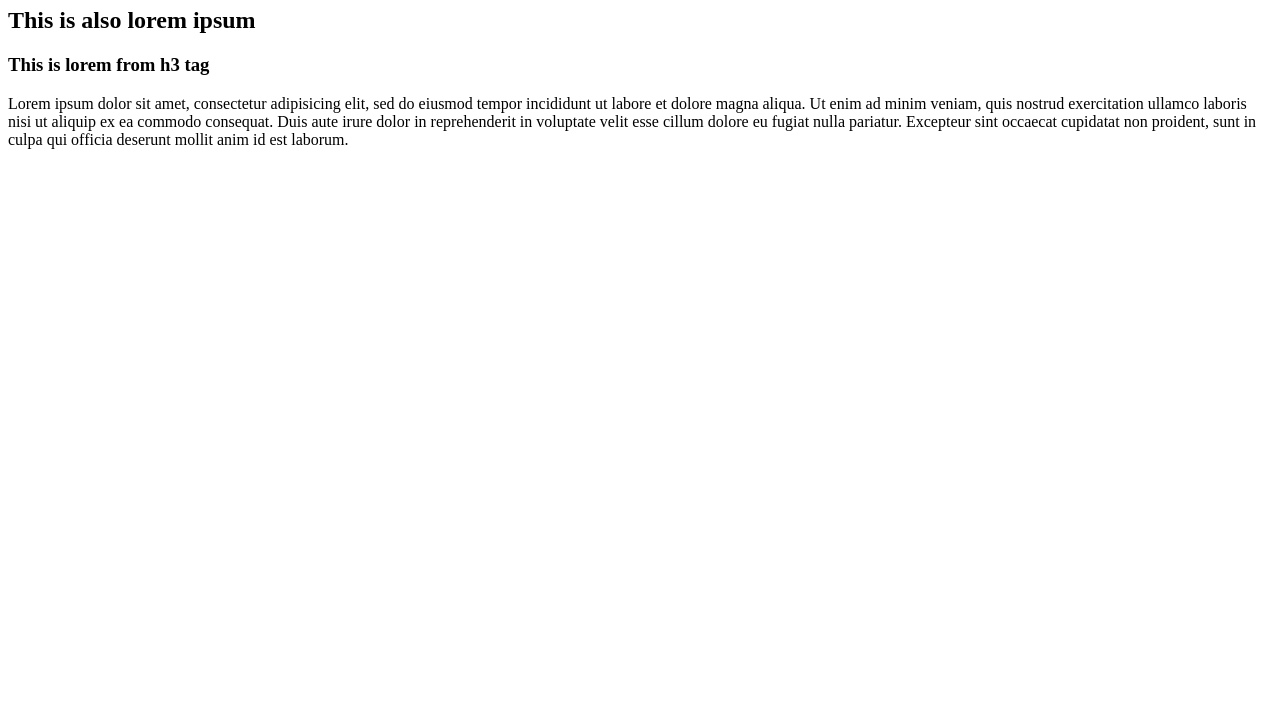
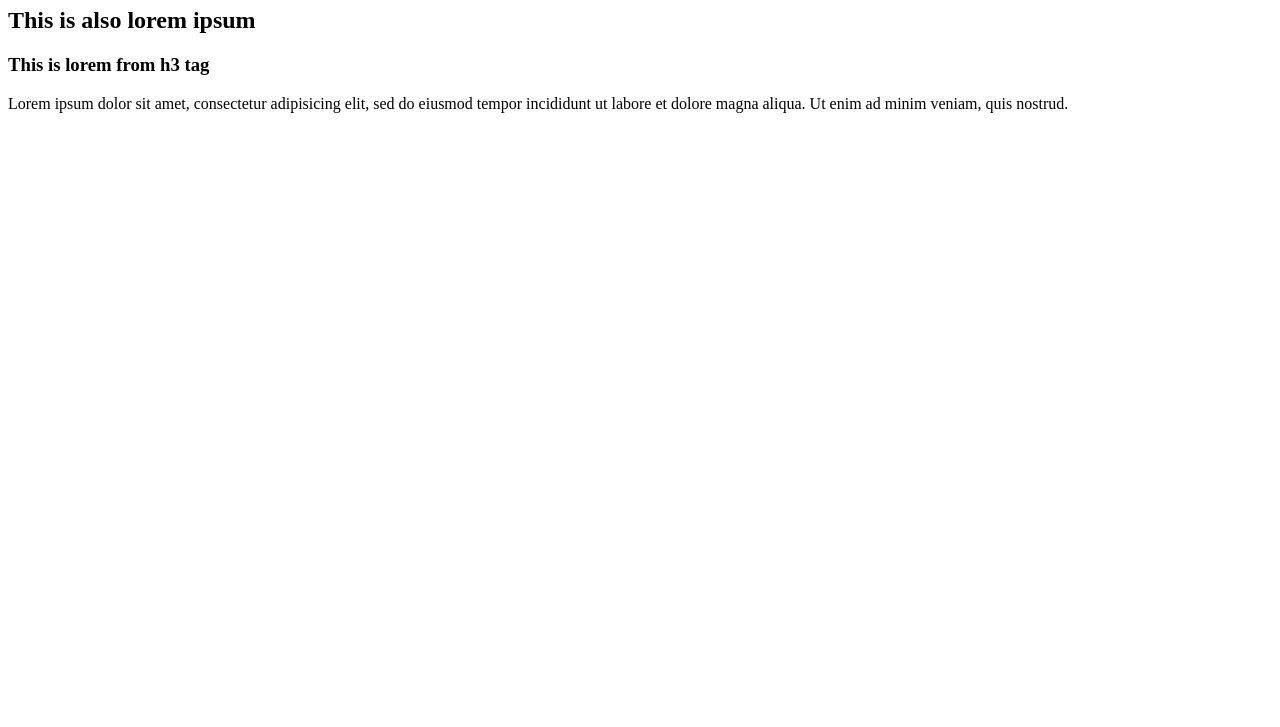
Before and after one commit to HarshitKumarOjha/node-app, a plain HTML site: page index.html in a window 1280 px wide. Shown: the part 73-800 px from the top of the page. Drawn offline with Linux system fonts and the light colour scheme.

Commit message:
remove lorem part

```diff
--- a/index.html
+++ b/index.html
@@ -11,10 +11,7 @@
 <h3>This is lorem from h3 tag</h3>
 <p>Lorem ipsum dolor sit amet, consectetur adipisicing elit, sed do eiusmod
 tempor incididunt ut labore et dolore magna aliqua. Ut enim ad minim veniam,
-quis nostrud exercitation ullamco laboris nisi ut aliquip ex ea commodo
-consequat. Duis aute irure dolor in reprehenderit in voluptate velit esse
-cillum dolore eu fugiat nulla pariatur. Excepteur sint occaecat cupidatat non
-proident, sunt in culpa qui officia deserunt mollit anim id est laborum.</p>
+quis nostrud.</p>
 
 
 
```
